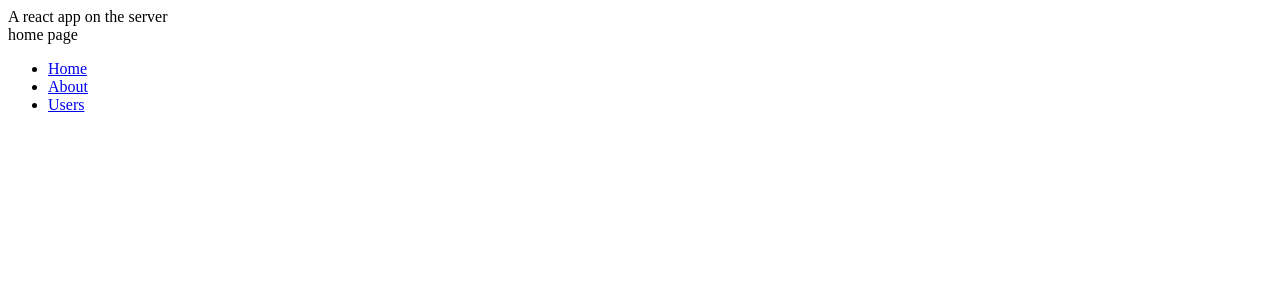
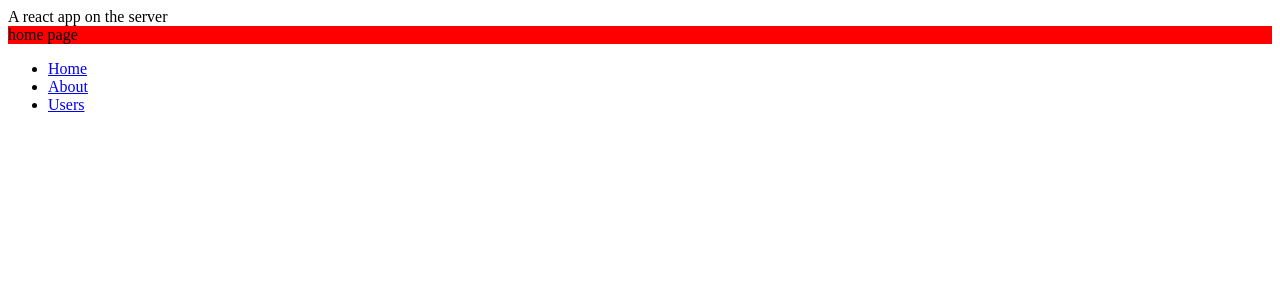
Before and after one commit to rosspickerill/parakeet, a React app: page / in a window 1280 px wide. Shown: the top 300 px of the page. Built offline with nearby package versions, Linux system fonts and the light colour scheme; the HTML template or start-up script is replaced by a standard one.

Commit message:
Added styled components to ssr approach

```diff
--- a/package.json
+++ b/package.json
@@ -27,6 +27,7 @@
     "react": "^16.6.3",
     "react-dom": "^16.6.3",
     "react-router-dom":"^4.3.1",
+    "styled-components":"^3.3.3",
     "webpack": "^4.27.1",
     "webpack-cli": "^3.1.2",
     "webpack-dev-middleware": "^3.4.0",
--- a/src/home.jsx
+++ b/src/home.jsx
@@ -1,11 +1,15 @@
 import React from 'react'
 import { Link } from 'react-router-dom'
+import styled from 'styled-components'
 
 class Home extends React.PureComponent {
   render() {
+    const PageType = styled.div`
+      background-color: red;
+    `
     return (
       <React.Fragment>
-        <div>home page</div>
+        <PageType>home page</PageType>
         <nav>
           <ul>
             <li><Link to='/'>Home</Link></li>
```
Also changed, not shown: src/server.js (+9 -4 lines), 1 other file (tests, documents, lock files or other folders).
